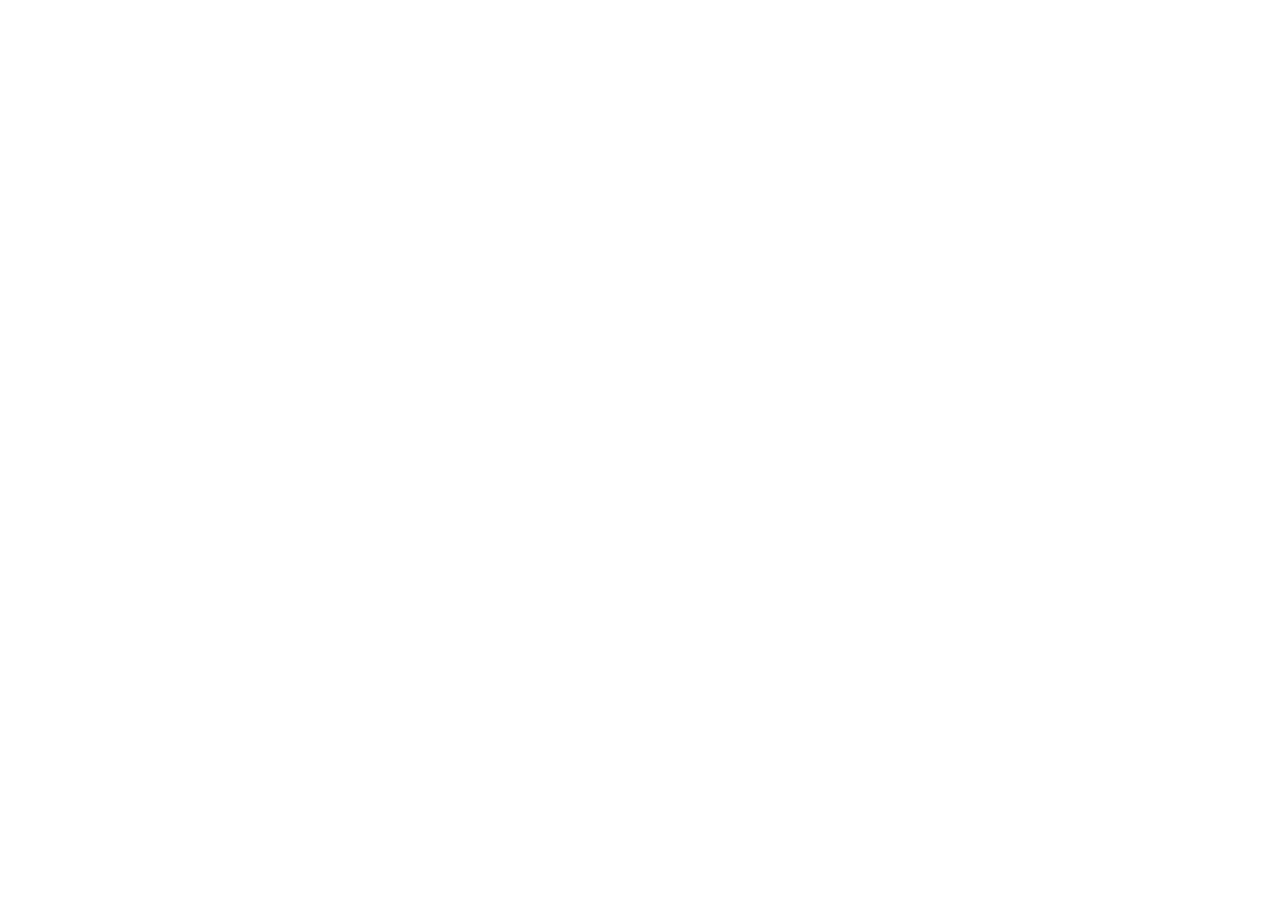
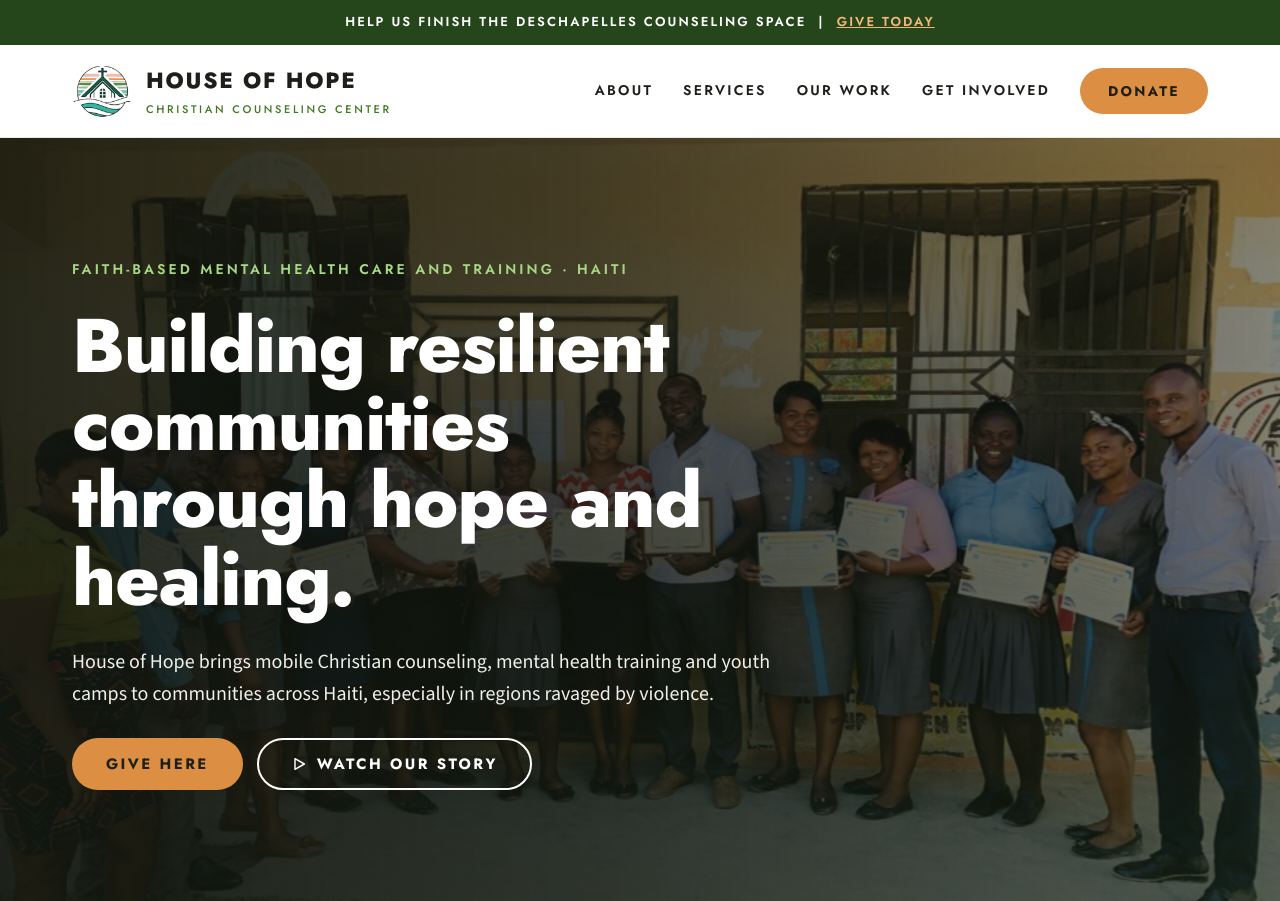
Before and after one commit to phillipsdigital/houseofhopec3, an Astro site in the folder house-of-hope/: page / in a window 1280 px wide. Shown: the top 901 px of the page. Before the commit the page ends 800 px from the top, so only its background shows below. Built offline with nearby package versions, Linux system fonts and the light colour scheme; Astro itself is replaced by a stand-in of ours.

Commit message:
Update BaseLayout.astro

```diff
--- a/house-of-hope/src/layouts/BaseLayout.astro
+++ b/house-of-hope/src/layouts/BaseLayout.astro
@@ -75,3 +75,22 @@ const orgSchema = {
     <link rel="icon" type="image/png" href="/favicon.png" />
     <link rel="apple-touch-icon" href="/icon-180.png" />
     <meta name="theme-color" content="#24461a" />
+ <link rel="preconnect" href="https://fonts.googleapis.com" />
+    <link rel="preconnect" href="https://fonts.gstatic.com" crossorigin />
+    <link
+      rel="stylesheet"
+      href="https://fonts.googleapis.com/css2?family=Jost:ital,wght@0,400;0,500;0,600;0,700;0,800;1,500;1,700&family=Source+Sans+3:wght@400;500;600&display=swap"
+    />
+
+    <script type="application/ld+json" set:html={JSON.stringify(orgSchema)} />
+  </head>
+  <body>
+    <a class="skip-link" href="#main">Skip to content</a>
+    <Header />
+    <main id="main">
+      <slot />
+    </main>
+    {!hideNewsletter && <Newsletter />}
+    <Footer />
+  </body>
+</html>
```
